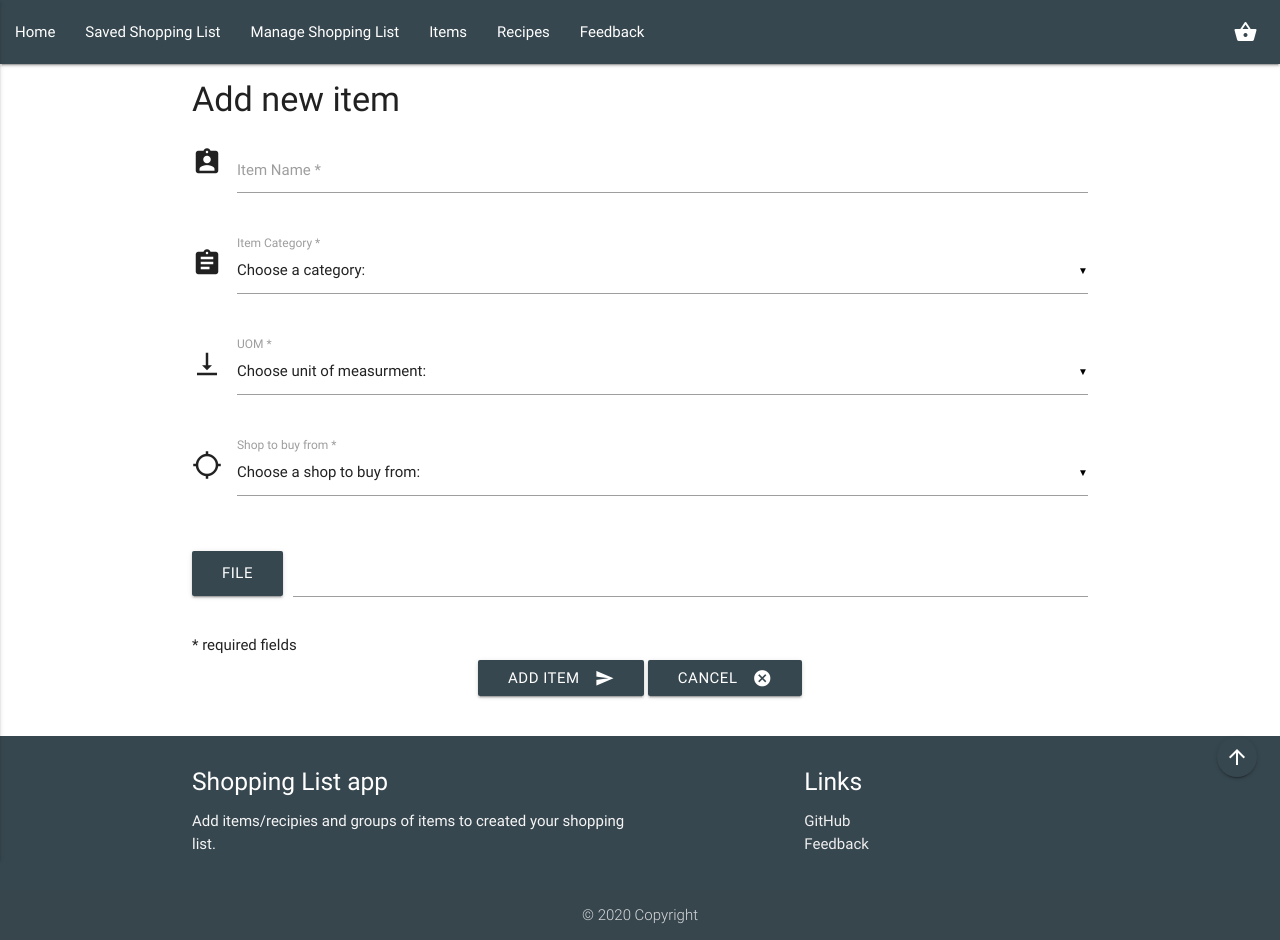
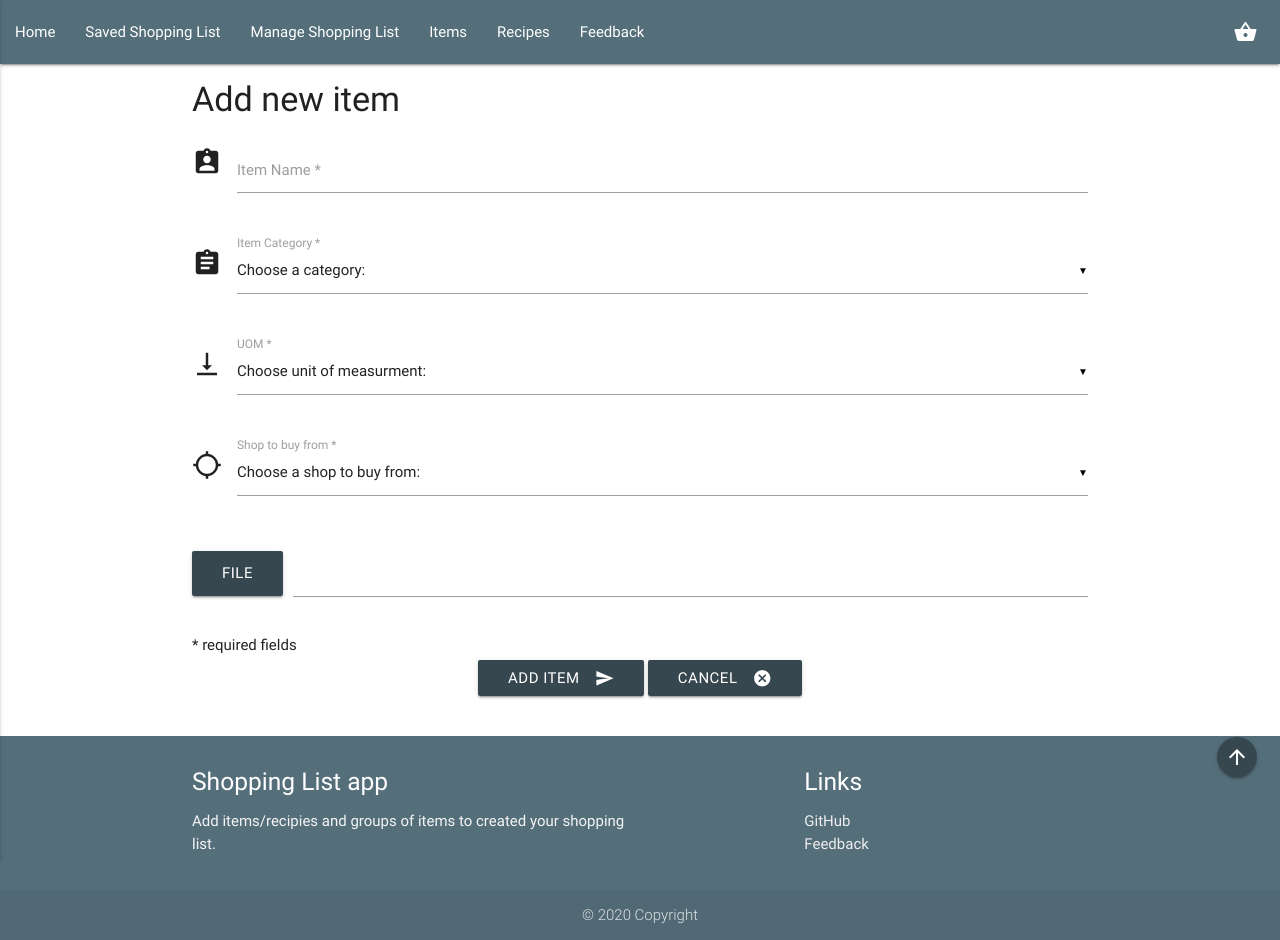
Before and after one commit to xz3t/milestone-3, a Flask app: page /add_item in a window 1280 px wide. Run offline with Flask 2, Linux system fonts and the light colour scheme; data that the repository does not hold is empty; some libraries are stand-ins or nearby versions.

Commit message:
Change color of nav and footer

```diff
--- a/templates/base.html
+++ b/templates/base.html
@@ -10,7 +10,7 @@
 <body>
     <header>
         <nav id="top">
-            <div class="nav-wrapper blue-grey darken-3">
+            <div class="nav-wrapper blue-grey darken-1">
                 <a href="{{url_for('index')}}" class="brand-logo right"><i class="material-icons">shopping_basket</i></a>
                 <a href="#" data-activates="mobile-demo" class="button-collapse"><i class="material-icons">menu</i></a>
                 <ul id="nav-mobile" class="left hide-on-med-and-down">
@@ -36,7 +36,7 @@
         {% block content %}
         {% endblock %}
     </main>
-            <footer class="page-footer blue-grey darken-3">
+            <footer class="page-footer blue-grey darken-1">
           <div class="container">
             <div class="row">
               <div class="col l6 s12">
```
